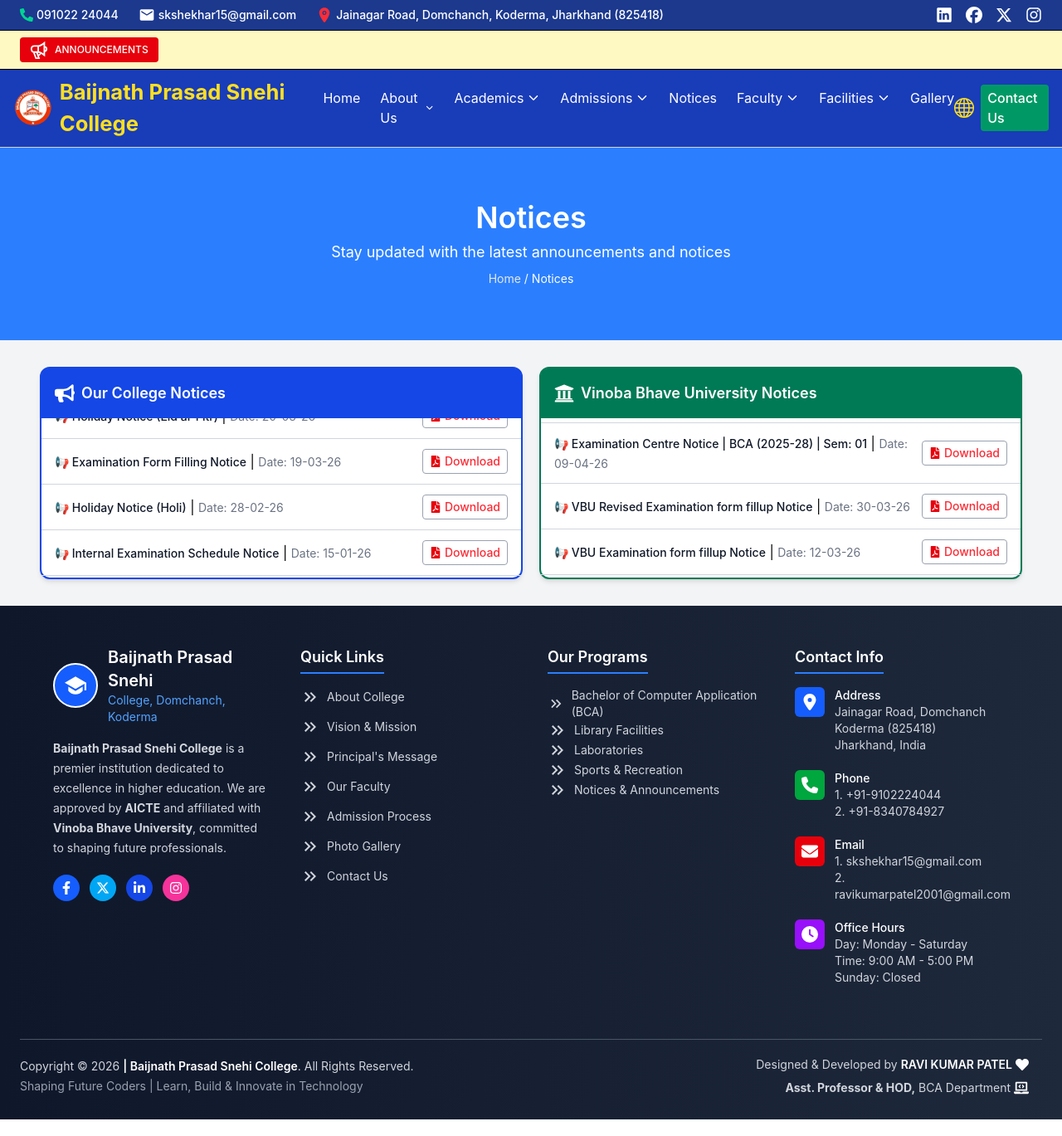
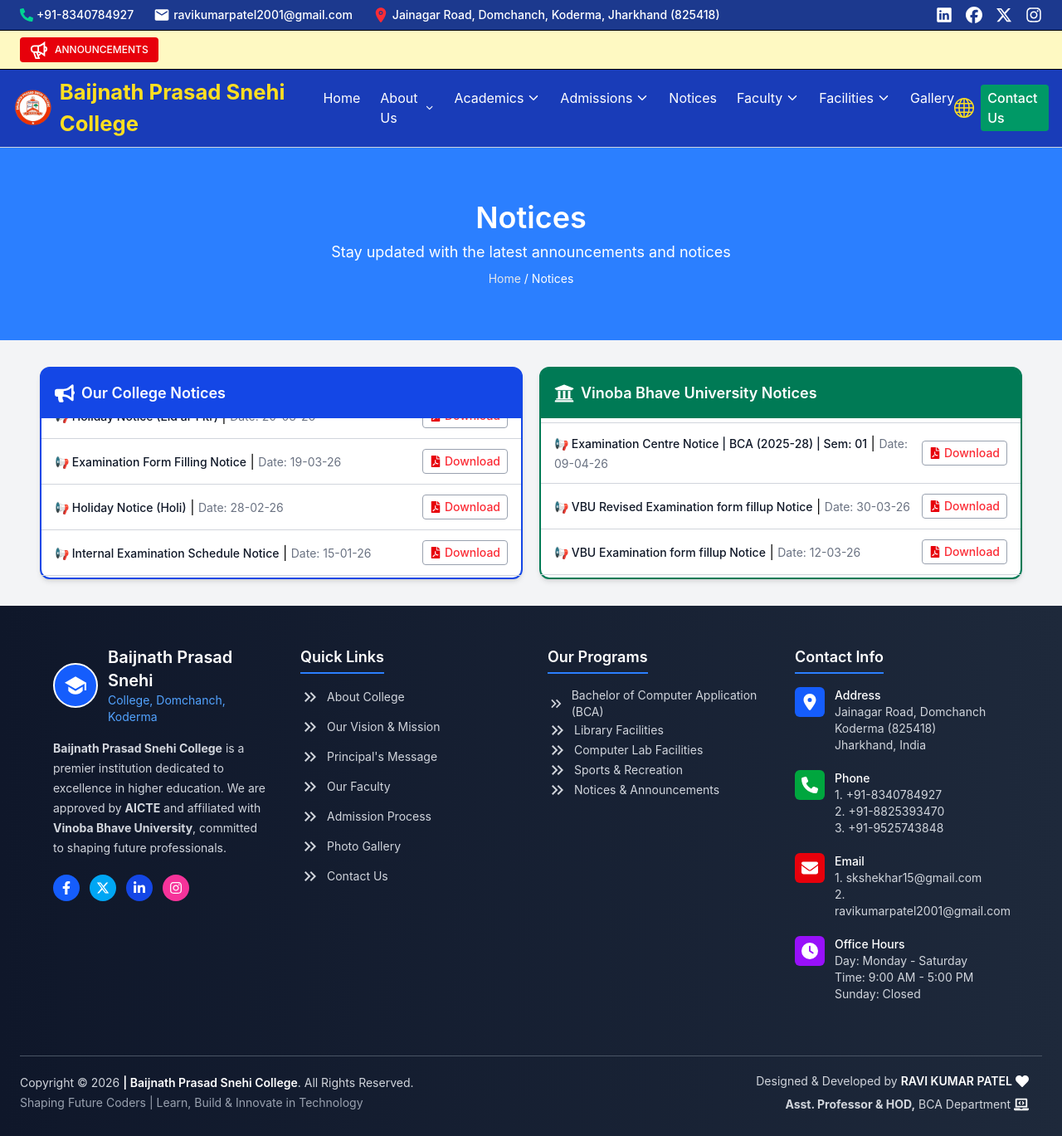
Before and after one commit to ravikrpatel01/bpsc-bca-website, a React (Vite) app: page /notices in a window 1280 px wide. Shown: the whole page at 83% size. Built offline with nearby package versions, Linux system fonts and the light colour scheme.

Commit message:
Updated contact nos

```diff
--- a/src/components/MainFooter.jsx
+++ b/src/components/MainFooter.jsx
@@ -13,7 +13,7 @@
 
 const links = [
   { name: "About College", path: "/about-college" },
-  { name: "Vision & Mission", path: "/about/vision-and-mission" },
+  { name: "Our Vision & Mission", path: "/about/vision-and-mission" },
   { name: "Principal's Message", path: "/about/principal-message" },
   { name: "Our Faculty", path: "/faculty/teaching" },
   { name: "Admission Process", path: "/admissions/admission-procedure" },
@@ -40,7 +40,7 @@
     path: "/facilities/library",
   },
   {
-    name: "Laboratories",
+    name: "Computer Lab Facilities",
     path: "/facilities/lab",
   },
   {
@@ -150,7 +150,7 @@
             Our Programs
           </h3>
 
-          <ul className="mt-2 lg:mt-4 space-y-3 text-sm">
+          <ul className="mt-2 lg:mt-4 lg:space-y-3 text-sm">
             {programs.map((item, i) => (
               <Link to={item.path} key={i}>
                 <li className="hover:text-white flex items-center gap-2 cursor-pointer">
@@ -190,8 +190,9 @@
               </div>
               <div>
                 <p className="text-white font-medium">Phone</p>
-                <p>1. +91-9102224044</p>
-                <p>2. +91-8340784927</p>
+                <p>1. +91-8340784927</p>
+                <p>2. +91-8825393470</p>
+                <p>3. +91-9525743848</p>
               </div>
             </div>
 
--- a/src/components/Navbar.jsx
+++ b/src/components/Navbar.jsx
@@ -47,7 +47,7 @@
     path: "/academics",
     dropdown: [
       {
-        name: "Download Syllabus",
+        name: "Download BCA Syllabus",
         path: "/BCA_Syllabus.pdf",
         isDownload: true,
       },
--- a/src/components/TopBar.jsx
+++ b/src/components/TopBar.jsx
@@ -9,10 +9,10 @@
       <div className="flex gap-6">
         <span className="flex items-center gap-1 font-medium">
           <FaPhoneAlt className="text-emerald-400" size={16} />
-          091022 24044
+          +91-8340784927
         </span>
         <span className="hidden md:flex items-center gap-1 font-medium">
-          <MdEmail size={20} /> skshekhar15@gmail.com
+          <MdEmail size={20} /> ravikumarpatel2001@gmail.com
         </span>
         <span className="hidden md:flex items-center gap-1 font-medium">
           <IoLocation className="text-red-500" size={20} />
```
